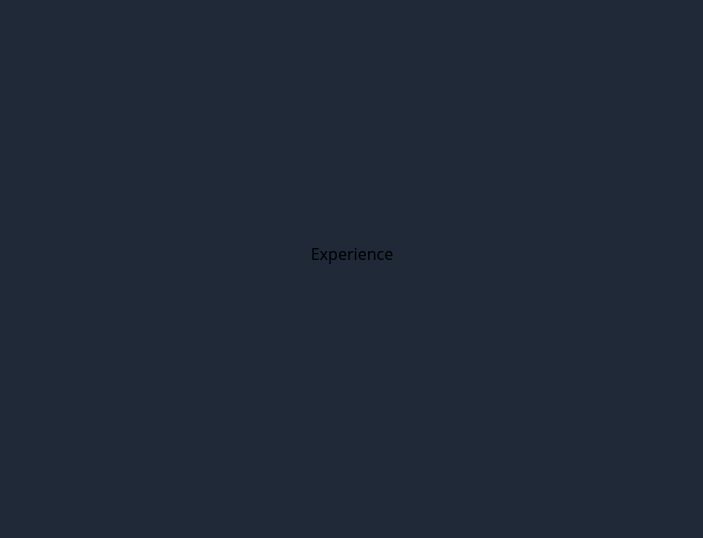
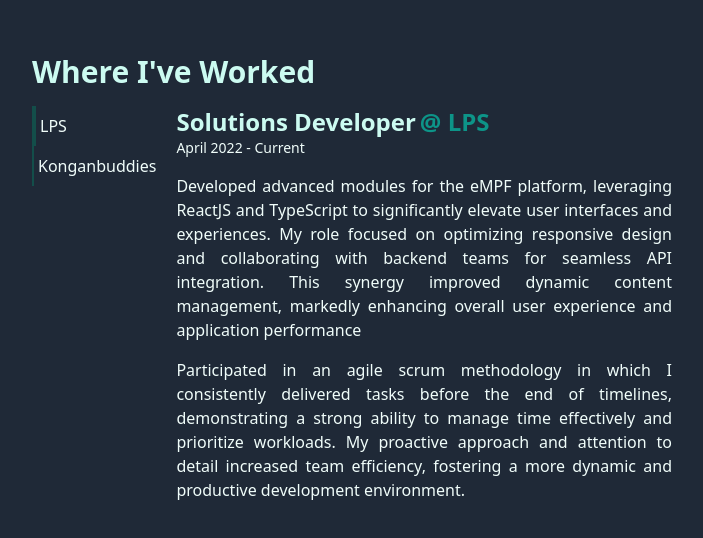
Before and after one commit to bantora/Portfolio, a React (Vite) app: page / in a window 1280 px wide. Shown: the part 1746-2284 px from the top of the page, without its empty margins (288-991 px from the left). Built offline with nearby package versions, Linux system fonts and the light colour scheme.

Commit message:
feat: experience section

```diff
--- a/src/components/section/Section.tsx
+++ b/src/components/section/Section.tsx
@@ -5,7 +5,7 @@
 }
 
 const Section = ({ children, id }: SectionProps): ReactElement => {
-	return <div id={id} className="flex justify-center items-center h-screen w-screen" >{children}</div>
+	return <div id={id} className="flex justify-center items-center h-screen" >{children}</div>
 }
 
 export default Section;
--- a/src/pages/contact/Contact.tsx
+++ b/src/pages/contact/Contact.tsx
@@ -5,7 +5,7 @@
 
 	return (
 		<Section id='contact'>
-			<div className='flex space-x-8 align-middle justify-center'>
+			<div className='flex space-x-8 align-middle justify-center w-4/6'>
 
 				<div className='flex flex-col justify-center space-y-6 align-middle'>
 					<div className='text-teal-100 text-5xl font-extrabold'>Got a project idea or just want to say hi?</div>
--- a/src/pages/experience/Experience.tsx
+++ b/src/pages/experience/Experience.tsx
@@ -1,13 +1,92 @@
 import type { ReactElement } from 'react';
+
+import { useState } from 'react';
+
 import Section from '../../components/section/Section';
 
+interface Experience {
+	title: string;
+	company: string;
+	duration: string;
+	responsibilites: string[];
+	website: string;
+}
+
 const Experience = (): ReactElement => {
-	const id = 'experience'
+
+	const [compContext, setCompContext] = useState<number>(0);
+
+	const experience: Experience[] = [
+		{
+			title: 'Solutions Developer',
+			company: 'LPS',
+			duration: 'April 2022 - Current',
+			responsibilites: [
+				'Developed advanced modules for the eMPF platform, leveraging ReactJS and TypeScript to significantly elevate user interfaces and experiences. My role focused on optimizing responsive design and collaborating with backend teams for seamless API integration. This synergy improved dynamic content management, markedly enhancing overall user experience and application performance',
+				'Participated in an agile scrum methodology in which I consistently delivered tasks before the end of timelines, demonstrating a strong ability to manage time effectively and prioritize workloads. My proactive approach and attention to detail increased team efficiency, fostering a more dynamic and productive development environment.'
+			],
+			website: 'https://www.lpstech.com/site/en/home',
+		},
+		{
+			title: 'IT Tech Support.',
+			company: 'Konganbuddies',
+			duration: 'July 2021 - April 2022',
+			responsibilites: [
+				'Established and managed networking environment, ensuring system efficiency and compliance with IT security policies.',
+				'Administered firewall environments and upgraded network equipment to the latest firmware.',
+				'Configured routing, switching equipment, and firewalls to optimize network operations'
+			],
+			website: 'https://konganbuddies.com/',
+		}
+	];
+
+	console.log(experience);
 
 	return (
-		<Section id={id}>
-			<div id={id} className=''>Experience</div>
-		</Section>
+		<Section id='experience'>
+			<div className='flex flex-col w-3/6 h-2/4 space-y-4' >
+				<div className='text-teal-100 text-3xl font-extrabold'>
+					Where I've Worked
+				</div>
+				<div className='flex space-x-4'>
+					<div className='flex flex-col'>
+						{experience.map(({ company }, index) => {
+							const handleCompany = (): void => {
+								setCompContext(index);
+							}
+							return (
+								<button
+									className={`flex text-teal-50 hover:bg-teal-600 border-l-2 border-teal-900 py-2 px-1 ${compContext === index && 'border-teal-600 border-l-4'}`}
+									onClick={handleCompany}>
+									{company}
+								</button>
+							)
+						})}
+					</div>
+					<div className='flex flex-col'>
+						<div className='flex text-2xl text-teal-100 font-bold'>
+							{experience[compContext].title}
+							<a
+								className='text-teal-600 hover:text-teal-400 pl-1 hover:underline hover:underline-offset-2 font-bold'
+								target='_blank'
+								href={experience[compContext].website}>
+								@ {experience[compContext].company}
+							</a>
+						</div>
+						<div className='text-sm text-teal-50'>
+							{experience[compContext].duration}
+						</div>
+						<div className='flex flex-col space-y-4 mt-4 text-teal-50'>
+							{experience[compContext].responsibilites.map((data, index) => {
+								return <div key={index * data.length} className='text-justify'>
+									{data}
+								</div>
+							})}
+						</div>
+					</div>
+				</div>
+			</div>
+		</Section >
 	)
 }
 
```
